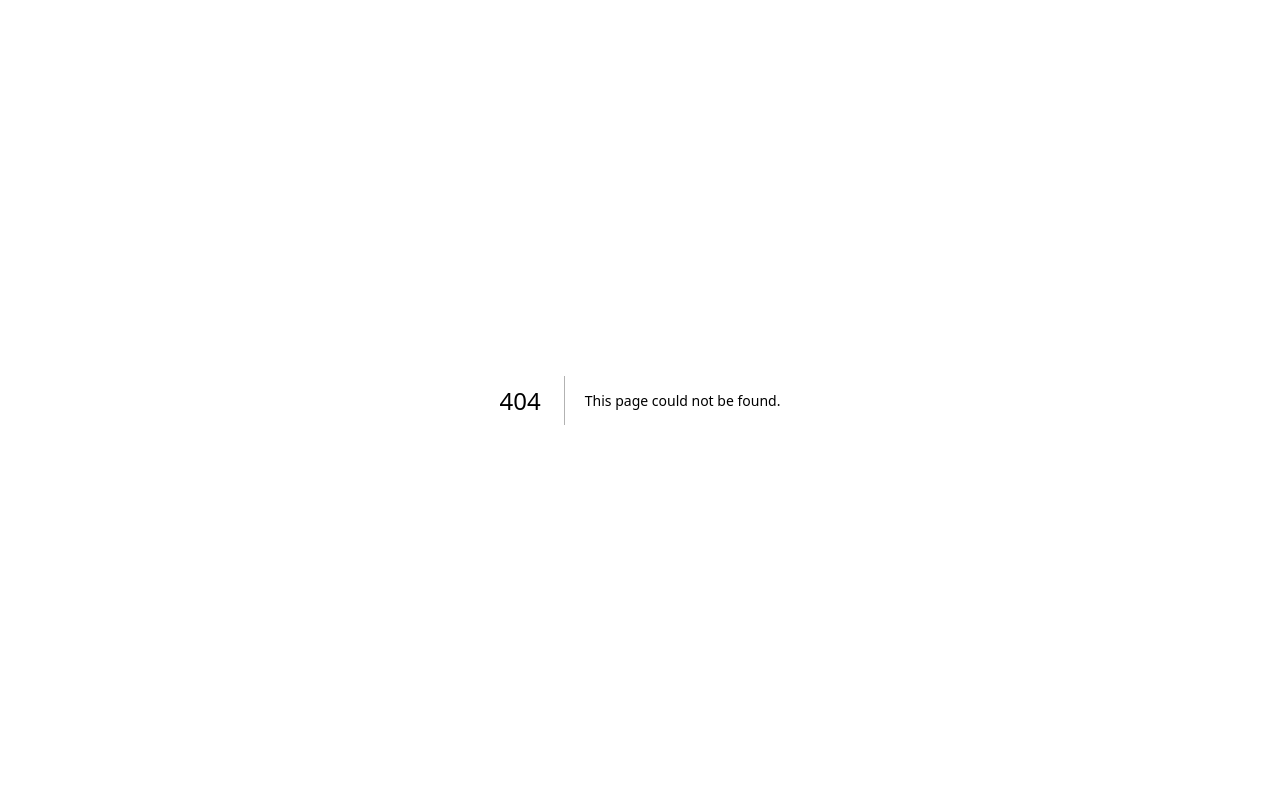
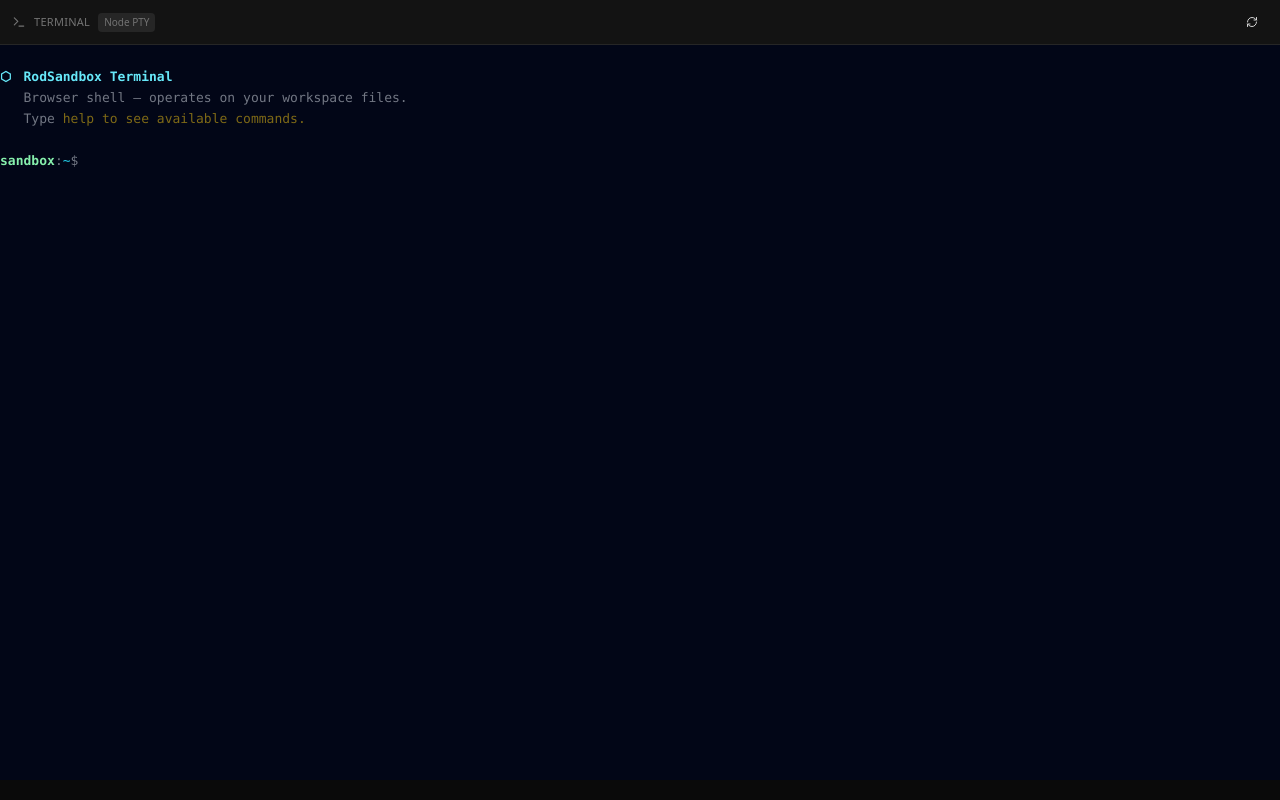
Before and after one commit to rodkisten/rodsandbox, a Next.js app: page /detached-terminal in a window 1280 px wide. Before the commit this address had no page. Built offline with nearby package versions, Linux system fonts and the light colour scheme; no server answers.

Commit message:
feat: terminal detach button, View menu (files/preview/terminal), detached-terminal route

```diff
--- /dev/null
+++ b/src/app/detached-terminal/page.tsx
@@ -0,0 +1,5 @@
+import DetachedTerminalShell from '@/components/layout/DetachedTerminalShell';
+
+export default function DetachedTerminalPage() {
+  return <DetachedTerminalShell />;
+}
--- /dev/null
+++ b/src/components/layout/DetachedTerminalShell.tsx
@@ -0,0 +1,60 @@
+'use client';
+
+import React, { useCallback, useEffect, useRef, useState } from 'react';
+import dynamic from 'next/dynamic';
+import { BrowserShellAdapter, createTerminalAdapter } from '@/services/terminal/adapter';
+import { TERMINAL_SCROLLBACK_LINES } from '@/constants';
+import { RefreshCw, Terminal } from 'lucide-react';
+import { Button } from '@/components/ui/button';
+
+const XTermComponent = dynamic(() => import('./XTermInner'), { ssr: false });
+
+export default function DetachedTerminalShell() {
+  const [adapter, setAdapter] = useState(() => createTerminalAdapter(undefined));
+  const [resetKey, setResetKey] = useState(0);
+  const adapterRef = useRef(adapter);
+
+  useEffect(() => {
+    return () => { adapterRef.current.disconnect(); };
+  }, []);
+
+  const handleReset = useCallback(() => {
+    adapterRef.current.disconnect();
+    const next = createTerminalAdapter(undefined);
+    adapterRef.current = next;
+    setAdapter(next);
+    setResetKey((k) => k + 1);
+  }, []);
+
+  return (
+    <div className="flex h-screen flex-col overflow-hidden bg-neutral-950 text-white">
+      <div className="flex flex-shrink-0 items-center justify-between border-b border-neutral-800 bg-neutral-900/70 px-3 py-1.5">
+        <div className="flex items-center gap-2">
+          <Terminal className="h-3.5 w-3.5 text-neutral-500" />
+          <span className="text-[11px] font-medium uppercase tracking-wide text-neutral-500">
+            Terminal
+          </span>
+          <span className="rounded bg-neutral-800 px-1.5 py-0.5 text-[10px] text-neutral-500">
+            {adapter.info.label}
+          </span>
+        </div>
+        <Button
+          variant="ghost"
+          size="icon"
+          className="h-6 w-6"
+          onClick={handleReset}
+          title="Restart terminal"
+        >
+          <RefreshCw className="h-3 w-3" />
+        </Button>
+      </div>
+      <div className="flex-1 overflow-hidden">
+        <XTermComponent
+          key={resetKey}
+          adapter={adapter}
+          scrollbackLines={TERMINAL_SCROLLBACK_LINES}
+        />
+      </div>
+    </div>
+  );
+}
--- a/src/components/layout/Playground.tsx
+++ b/src/components/layout/Playground.tsx
@@ -860,6 +860,33 @@ export default function Playground({ workspaceId }: { workspaceId?: string }) {
     return { display: info.display, documentation: info.documentation };
   }, [activeFile, workspace]);
 
+  const handleDetachTerminal = useCallback(() => {
+    window.open('/detached-terminal', '_blank', 'popup=yes,width=900,height=600');
+  }, []);
+
+  const handleToggleView = useCallback((panel: 'files' | 'preview' | 'terminal') => {
+    if (isMobilePortrait) {
+      const id = panel === 'files' ? 'm-files' : panel === 'preview' ? 'm-preview' : 'm-bottom';
+      const ref = panel === 'files' ? filesPanelRef : panel === 'preview' ? previewPanelRef : bottomPanelRef;
+      if (panel === 'terminal') {
+        updateSettings((prev) => ({ ...prev, bottomTab: 'terminal' as const }));
+        togglePanelCollapse(id, ref);
+      } else {
+        togglePanelCollapse(id, ref);
+      }
+    } else {
+      const id = panel === 'files' ? 'd-files' : panel === 'preview' ? 'd-preview' : 'd-bottom';
+      const ref = panel === 'files' ? filesPanelRef : panel === 'preview' ? previewPanelRef : bottomPanelRef;
+      if (panel === 'terminal') {
+        updateSettings((prev) => ({ ...prev, bottomTab: 'terminal' as const }));
+        const collapsed = settings.collapsedPanels.includes(id);
+        if (collapsed) togglePanelCollapse(id, ref);
+      } else {
+        togglePanelCollapse(id, ref);
+      }
+    }
+  }, [isMobilePortrait, settings.collapsedPanels, togglePanelCollapse, updateSettings]);
+
   const renderBottomPanelContent = () => {
     if (settings.bottomTab === 'console') {
       return <LogsPanel logs={logs} onClear={() => setLogs([])} customFormatters={pluginLogFormatters} />;
@@ -868,7 +895,7 @@ export default function Playground({ workspaceId }: { workspaceId?: string }) {
       return <div className="flex h-full flex-col overflow-hidden"><DependencyPanel dependencies={dependencies} /><PluginManagerPanel plugins={pluginManagerItems} onTogglePlugin={handleTogglePlugin} /><div className="flex-1 overflow-auto"><DiagnosticsPanel diagnostics={diagnostics} fileNames={fileNames} onSelectDiagnostic={handleSelectDiagnostic} /></div></div>;
     }
     if (settings.bottomTab === 'terminal' && FEATURE_FLAGS.ENABLE_TERMINAL) {
-      return <TerminalPanel workspace={workspace} />;
+      return <TerminalPanel workspace={workspace} onDetach={handleDetachTerminal} />;
     }
     if (settings.bottomTab === 'git' && FEATURE_FLAGS.ENABLE_GIT) {
       return (
@@ -938,6 +965,12 @@ export default function Playground({ workspaceId }: { workspaceId?: string }) {
         editorTabSize={settings.editorTabSize}
         onEditorTabSizeChange={(editorTabSize) => updateSettings((prev) => ({ ...prev, editorTabSize }))}
         diagnosticsCount={errorCount}
+        panelVisibility={{
+          files: !settings.collapsedPanels.includes(isMobilePortrait ? 'm-files' : 'd-files'),
+          preview: !settings.collapsedPanels.includes(isMobilePortrait ? 'm-preview' : 'd-preview'),
+          terminal: !settings.collapsedPanels.includes(isMobilePortrait ? 'm-bottom' : 'd-bottom') && settings.bottomTab === 'terminal',
+        }}
+        onToggleView={handleToggleView}
       />
 
       {isMobilePortrait ? (
--- a/src/components/layout/TerminalPanel.tsx
+++ b/src/components/layout/TerminalPanel.tsx
@@ -5,7 +5,7 @@ import dynamic from 'next/dynamic';
 import { BrowserShellAdapter, createTerminalAdapter } from '@/services/terminal/adapter';
 import { TERMINAL_SCROLLBACK_LINES } from '@/constants';
 import { Workspace } from '@/types';
-import { RefreshCw, Terminal } from 'lucide-react';
+import { ExternalLink, RefreshCw, Terminal } from 'lucide-react';
 import { Button } from '@/components/ui/button';
 
 const XTermComponent = dynamic(() => import('./XTermInner'), { ssr: false });
@@ -13,9 +13,10 @@ const XTermComponent = dynamic(() => import('./XTermInner'), { ssr: false });
 interface TerminalPanelProps {
   className?: string;
   workspace?: Workspace;
+  onDetach?: () => void;
 }
 
-export default function TerminalPanel({ className = '', workspace }: TerminalPanelProps) {
+export default function TerminalPanel({ className = '', workspace, onDetach }: TerminalPanelProps) {
   const [adapter, setAdapter] = useState(() => createTerminalAdapter(workspace));
   const [resetKey, setResetKey] = useState(0);
   const adapterRef = useRef(adapter);
@@ -51,6 +52,18 @@ export default function TerminalPanel({ className = '', workspace }: TerminalPan
             {adapter.info.label}
           </span>
         </div>
+        <div className="flex items-center gap-1">
+          {onDetach && (
+            <Button
+              variant="ghost"
+              size="icon"
+              className="h-6 w-6"
+              onClick={onDetach}
+              title="Abrir terminal em nova janela"
+            >
+              <ExternalLink className="h-3 w-3" />
+            </Button>
+          )}
           <Button
             variant="ghost"
             size="icon"
@@ -60,6 +73,7 @@ export default function TerminalPanel({ className = '', workspace }: TerminalPan
           >
             <RefreshCw className="h-3 w-3" />
           </Button>
+        </div>
       </div>
       <div className="flex-1 overflow-hidden">
         <XTermComponent
--- a/src/components/layout/Toolbar.tsx
+++ b/src/components/layout/Toolbar.tsx
@@ -15,7 +15,7 @@ import {
   DropdownMenuTrigger,
 } from '@/components/ui/dropdown-menu';
 import { Button } from '@/components/ui/button';
-import { Bug, Command, Download, Menu, MoonStar, Paintbrush, Play, PlayCircle, Save, WandSparkles } from 'lucide-react';
+import { Bug, Command, Download, Layout, Menu, MoonStar, Paintbrush, Play, PlayCircle, Save, WandSparkles } from 'lucide-react';
 import type { EditorTheme } from '@/types';
 
 interface ToolbarProps {
@@ -52,6 +52,8 @@ interface ToolbarProps {
   editorTabSize: number;
   onEditorTabSizeChange: (size: number) => void;
   diagnosticsCount: number;
+  panelVisibility: { files: boolean; preview: boolean; terminal: boolean };
+  onToggleView: (panel: 'files' | 'preview' | 'terminal') => void;
 }
 
 export default function Toolbar({
@@ -88,6 +90,8 @@ export default function Toolbar({
   editorTabSize,
   onEditorTabSizeChange,
   diagnosticsCount,
+  panelVisibility,
+  onToggleView,
 }: ToolbarProps) {
   return (
     <div className="flex items-center gap-1.5 border-b border-neutral-800 bg-neutral-950 px-2 py-1.5 sm:px-3">
@@ -205,6 +209,21 @@ export default function Toolbar({
           </DropdownMenuSub>
 
           <DropdownMenuSub>
+            <DropdownMenuSubTrigger><Layout className="h-4 w-4" /> View</DropdownMenuSubTrigger>
+            <DropdownMenuSubContent>
+              <DropdownMenuCheckboxItem checked={panelVisibility.files} onCheckedChange={() => onToggleView('files')}>
+                Files
+              </DropdownMenuCheckboxItem>
+              <DropdownMenuCheckboxItem checked={panelVisibility.preview} onCheckedChange={() => onToggleView('preview')}>
+                Preview
+              </DropdownMenuCheckboxItem>
+              <DropdownMenuCheckboxItem checked={panelVisibility.terminal} onCheckedChange={() => onToggleView('terminal')}>
+                Terminal
+              </DropdownMenuCheckboxItem>
+            </DropdownMenuSubContent>
+          </DropdownMenuSub>
+
+          <DropdownMenuSub>
             <DropdownMenuSubTrigger>Arquivos</DropdownMenuSubTrigger>
             <DropdownMenuSubContent>
               <DropdownMenuItem onClick={onDownload}>
```
Also changed, not shown: 1 other file (tests, documents, lock files or other folders). Lines whose indentation alone changed are shown as unchanged.
